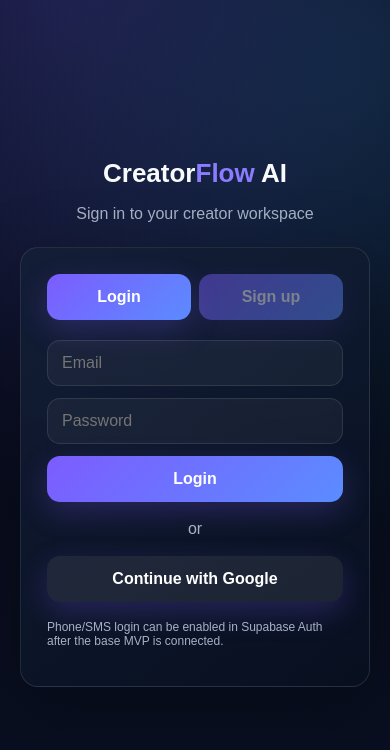
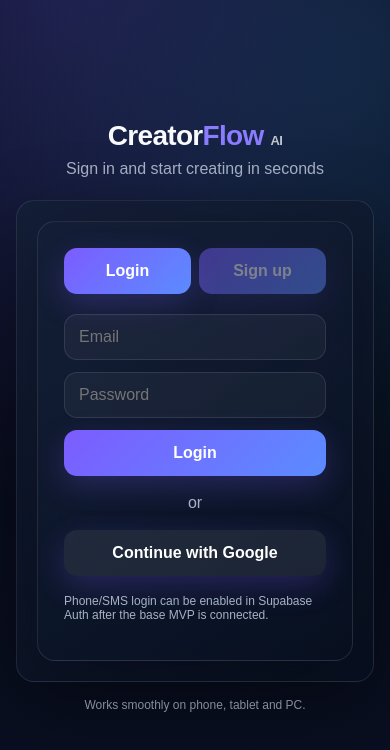
Before and after one commit to sanjuvai14/creatorflow-ai, a Next.js app: page /login in a window 390 px wide. Shown: the top 750 px of the page. Built offline with nearby package versions, Linux system fonts and the light colour scheme.

Commit message:
Polish responsive CreatorFlow login page

```diff
--- a/app/login/page.tsx
+++ b/app/login/page.tsx
@@ -2,13 +2,16 @@ import AuthForm from "@/components/AuthForm";
 
 export default function LoginPage() {
   return (
-    <main style={{minHeight:"100vh", display:"grid", placeItems:"center", padding:20}}>
+    <main style={{minHeight:"100vh", display:"grid", placeItems:"center", padding:"24px 16px"}}>
       <div style={{width:"100%", maxWidth:460}}>
-        <div style={{textAlign:"center", marginBottom:24}}>
-          <div style={{fontWeight:900, fontSize:26}}>Creator<span style={{color:"#8b7cff"}}>Flow</span> AI</div>
-          <p className="cf-muted">Sign in to your creator workspace</p>
+        <div style={{textAlign:"center", marginBottom:22}}>
+          <div style={{fontWeight:900, fontSize:28, letterSpacing:-.7}}>Creator<span style={{color:"#8b7cff"}}>Flow</span> <span style={{fontSize:13, opacity:.75}}>AI</span></div>
+          <p className="cf-muted" style={{margin:"8px 0 0"}}>Sign in and start creating in seconds</p>
         </div>
-        <AuthForm />
+        <div className="cf-card" style={{padding:"clamp(20px,5vw,30px)"}}>
+          <AuthForm />
+        </div>
+        <p className="cf-muted" style={{textAlign:"center", fontSize:12, marginTop:16}}>Works smoothly on phone, tablet and PC.</p>
       </div>
     </main>
   );
```
